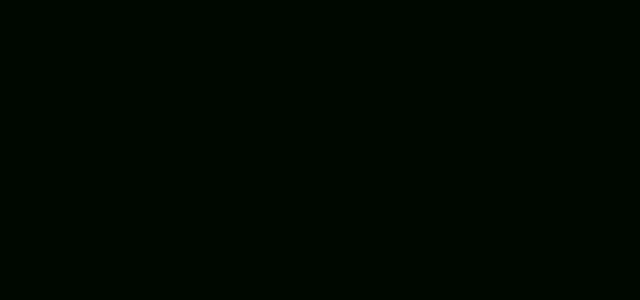
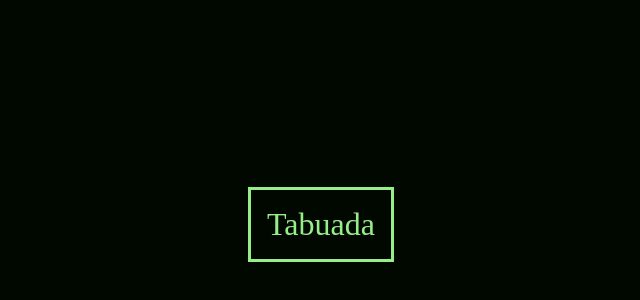
Before and after one commit to GustaDaHora/Number-Playgorund, a React (Vite) app: page /utilities in a window 1280 px wide. Shown: the part 176-476 px from the top of the page, without its empty margins (319-959 px from the left). Built offline with nearby package versions, Linux system fonts and the light colour scheme; a web font is replaced by a local one.

Commit message:
Feat utilities
added content to utilities page

```diff
--- a/src/app/pages/utilities/index.tsx
+++ b/src/app/pages/utilities/index.tsx
@@ -3,15 +3,40 @@ import { Link } from 'react-router-dom';
 import styled from 'styled-components';
 
 // Styled components for the main page
-const Container = styled(Link)`
+const Container = styled.div`
   width: 100%;
   height: 100vh;
   display: flex;
   align-items: center;
   justify-content: center;
   background-color: ${({ theme }) => theme.COLORS.BACKGROUND_900};
+
+  > div {
+    display: flex;
+    width: 55%;
+    align-items: center;
+    justify-content: center;
+    gap: 1rem;
+  }
+`;
+const LinkButton = styled(Link)`
+  border: 3px solid ${({ theme }) => theme.COLORS.WHITE};
+  color: ${({ theme }) => theme.COLORS.WHITE};
+  padding: 1rem;
+  font-size: 2rem;
+  transition: 1s;
+
+  &:hover {
+    color: red;
+    padding: 1.5rem;
+    transition: 1s;
+  }
 `;
 
 export function Utilities(): React.ReactElement {
-  return <Container title="Tabuada" to="/tables"></Container>;
+  return (
+    <Container>
+      <LinkButton to="/tables">Tabuada</LinkButton>
+    </Container>
+  );
 }
```
